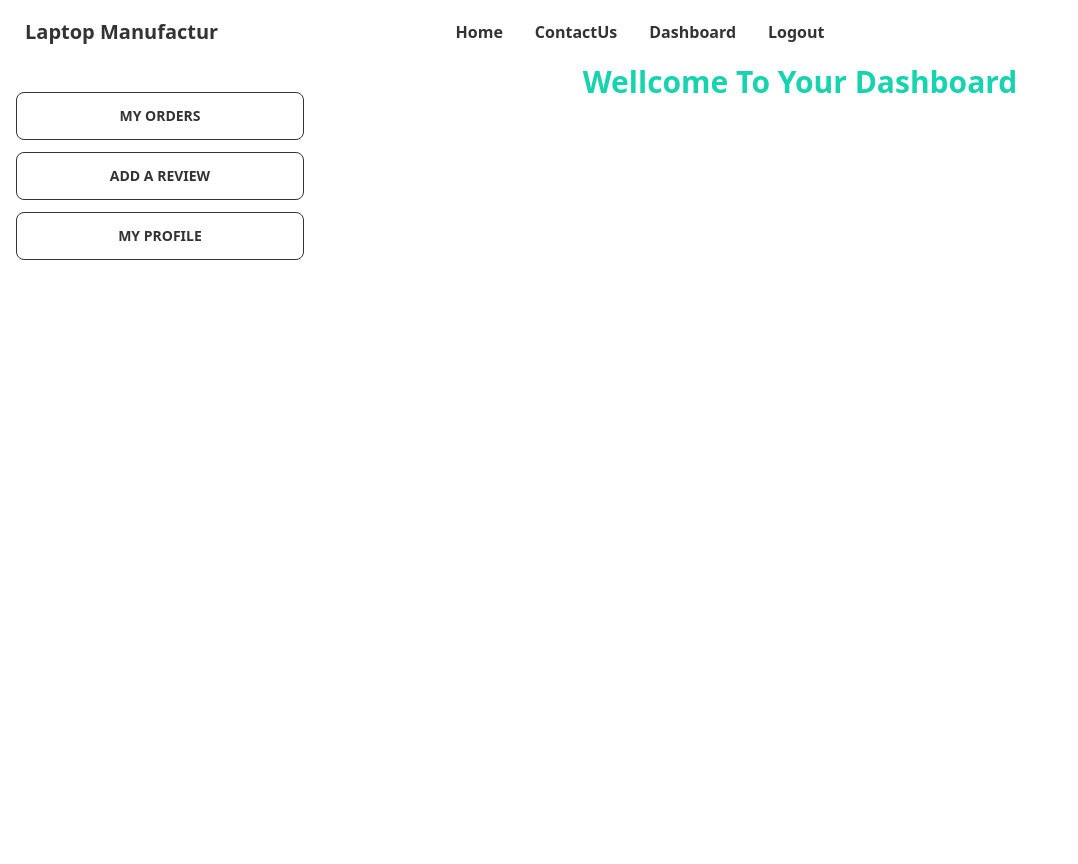
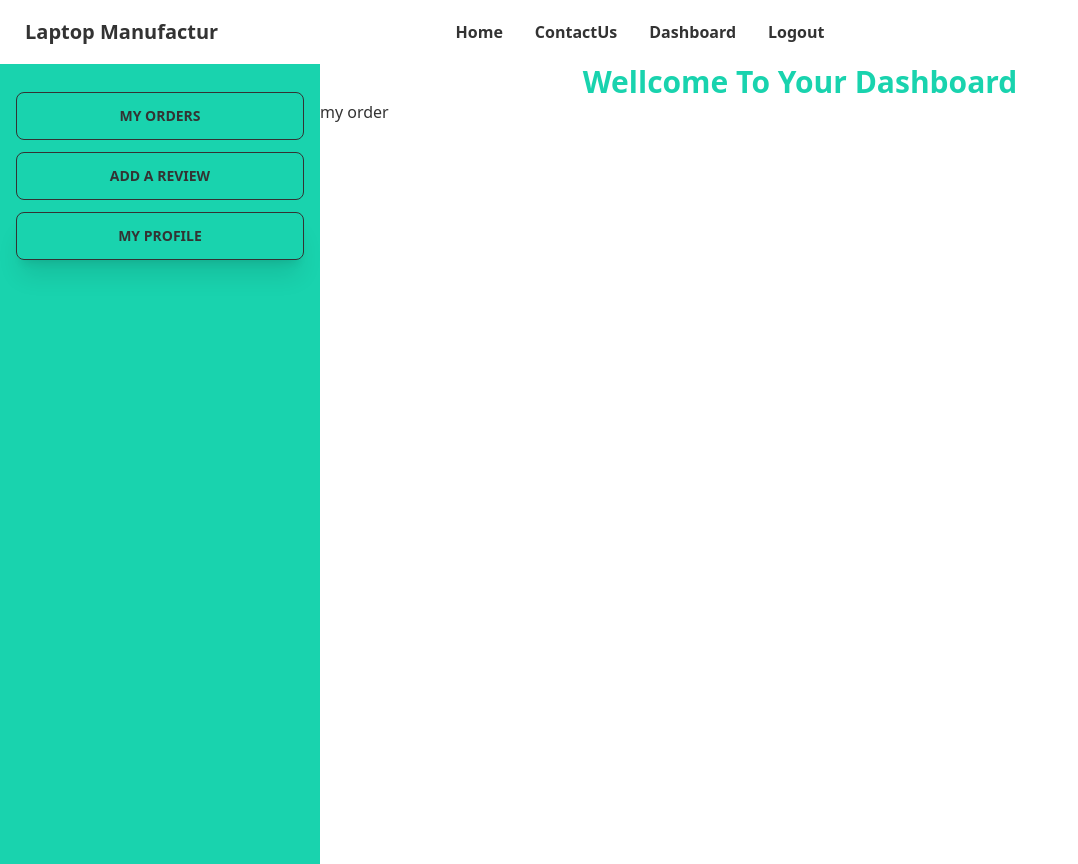
Before and after one commit to naimulislamshakil/manufacturer-website-cliend-side, a React (Create React App) app: page /dashboard in a window 1280 px wide. Shown: the whole page, without its empty margins (0-1078 px from the left). Built offline with nearby package versions, Linux system fonts and the light colour scheme; no server answers; sample sign-in values are in the browser's storage.

Commit message:
nested route added

```diff
--- a/src/App.js
+++ b/src/App.js
@@ -10,6 +10,9 @@ import ContactUs from "./Component/Pages/ContactUs/ContactUs";
 import Purchase from "./Component/Pages/Purchase/Purchase";
 import RequireAuth from "../src/Component/Shered/RequireAuth/RequireAuth";
 import Dashboard from "./Component/Pages/Dashboard/Dashboard";
+import MyOrder from "./Component/Pages/Dashboard/MyOrder";
+import AddReview from "./Component/Pages/Dashboard/AddReview";
+import MyProfile from "./Component/Pages/Dashboard/MyProfile";
 
 function App() {
   return (
@@ -36,7 +39,11 @@ function App() {
               <Dashboard />
             </RequireAuth>
           }
-        ></Route>
+        >
+          <Route index element={<MyOrder />}></Route>
+          <Route path="/dashboard/add_review" element={<AddReview />}></Route>
+          <Route path="/dashboard/my_profile" element={<MyProfile />}></Route>
+        </Route>
       </Routes>
       <ToastContainer />
     </div>
--- a/src/Component/Pages/Dashboard/Dashboard.js
+++ b/src/Component/Pages/Dashboard/Dashboard.js
@@ -14,20 +14,29 @@ const Dashboard = () => {
       </div>
       <div class="drawer-side">
         <label for="open" class="drawer-overlay"></label>
-        <ul class="menu p-4 overflow-y-auto w-80 bg-base-100 text-base-content">
+        <ul class="menu p-4 overflow-y-auto w-80 bg-secondary text-base-content">
           {/* <!-- Sidebar content here --> */}
           <li>
-            <Link className="w-full btn btn-outline rounded-full mt-3" to="/">
+            <Link
+              className="w-full btn btn-outline rounded-full mt-3"
+              to="/dashboard "
+            >
               My Orders
             </Link>
           </li>
           <li>
-            <Link className="w-full btn btn-outline rounded-full mt-3" to="/">
+            <Link
+              className="w-full btn btn-outline rounded-full mt-3"
+              to="/dashboard/add_review"
+            >
               Add A Review
             </Link>
           </li>
           <li>
-            <Link className="w-full btn btn-outline rounded-full mt-3" to="/">
+            <Link
+              className="w-full btn btn-outline rounded-full mt-3 shadow-xl"
+              to="/dashboard/my_profile"
+            >
               My Profile
             </Link>
           </li>
```
